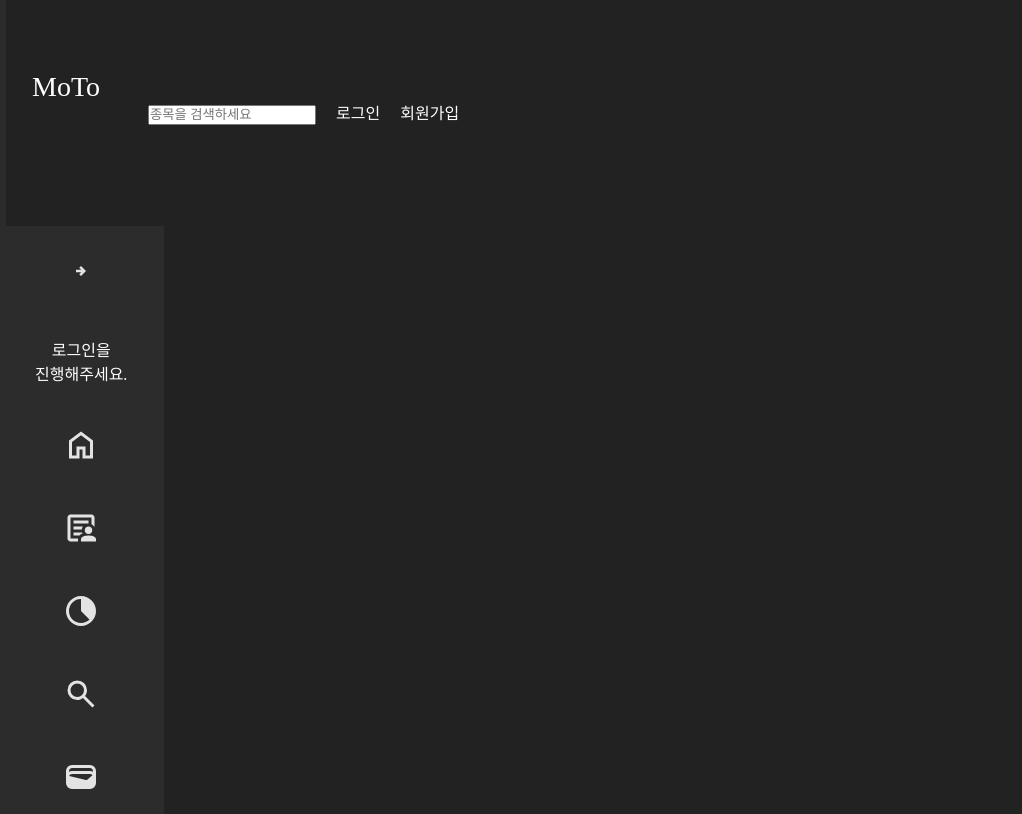
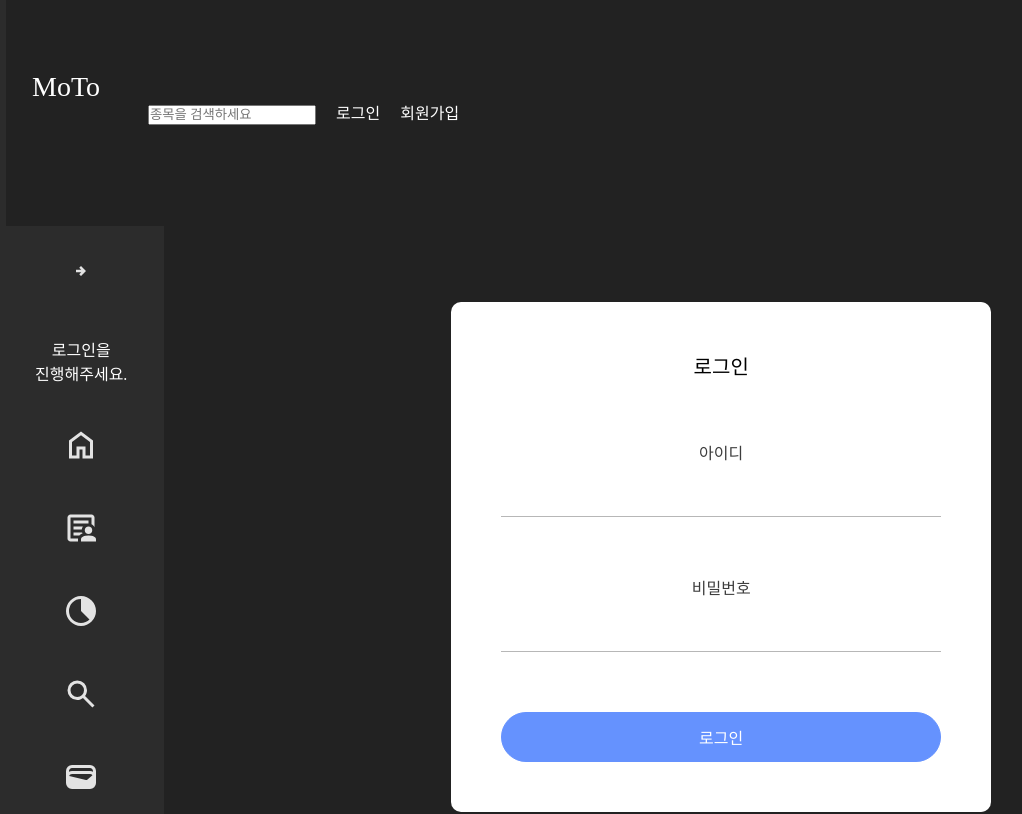
Before and after one commit to LEEYEONSEON/moto_project, a React (Vite) app in the folder moto_frontend/moto/: page /login in a window 1280 px wide. Shown: the top 814 px of the page, without its empty margins (34-1056 px from the left). Built offline with nearby package versions, Linux system fonts and the light colour scheme; a web font is replaced by a local one.

Commit message:
충돌 해결 완료

```diff
--- a/moto_frontend/moto/src/App.jsx
+++ b/moto_frontend/moto/src/App.jsx
@@ -1,6 +1,7 @@
 import Header from './component/common/Header';
 import Footer from './component/common/Footer';
-
+import Join from './component/user/Join'
+import Login from './component/user/Login'
 import './App.css'
 import PageMain from './component/PageMain';
 import Sidebar from './component/common/Sidebar';
@@ -14,7 +15,8 @@ function App() {
       <Sidebar/>
       <Routes>
       <Route path='/' element={<PageMain />} />
-
+      <Route path='/join' element={<Join />} />
+      <Route path='/login' element={<Login/>} />
       </Routes>
       </main>
       <Footer/>
--- a/moto_frontend/moto/src/component/common/Header.jsx
+++ b/moto_frontend/moto/src/component/common/Header.jsx
@@ -17,7 +17,7 @@ export default function Header () {
         <header className="header">
             <div>
                 <div className="logo">
-                    <Link to="#">MoTo</Link>
+                    <Link to="/">MoTo</Link>
                 </div>
                 <MainNavi />
                 <HeaderLink />
```
